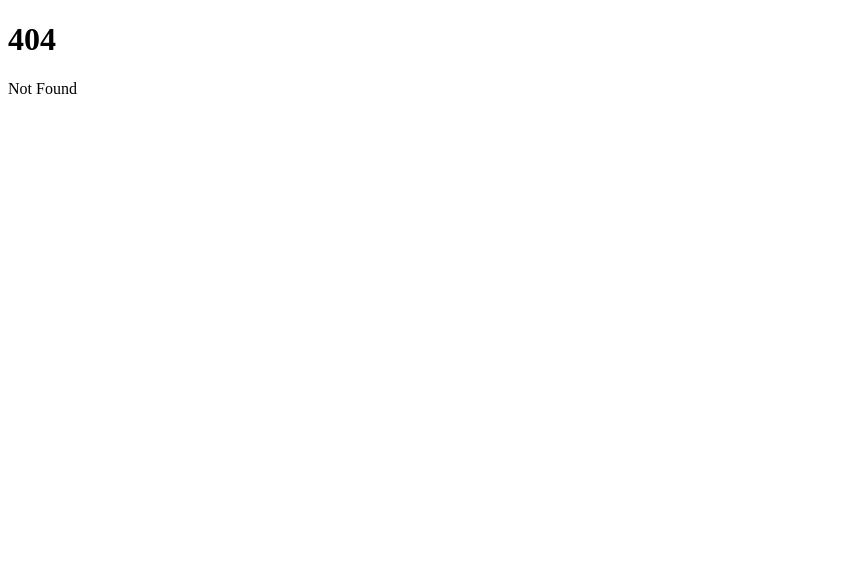
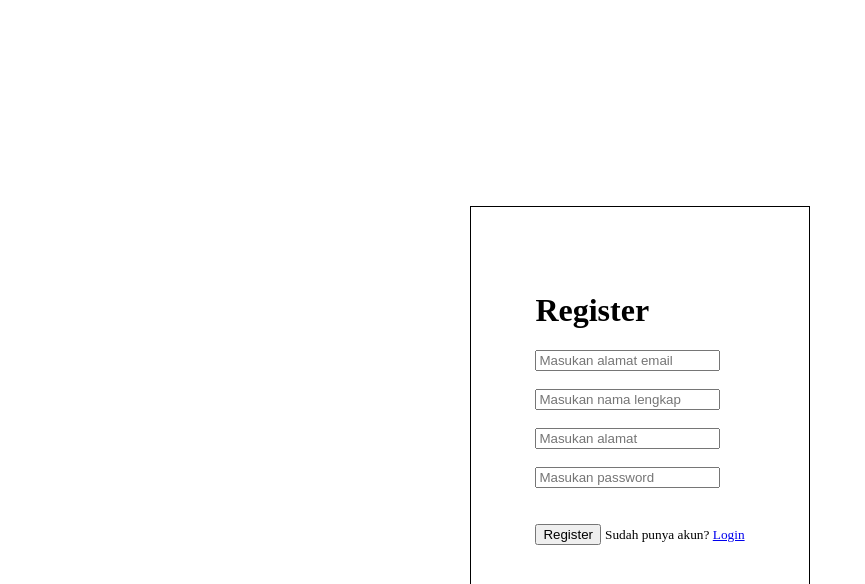
Before and after one commit to jagadw/webhost_svelte, a SvelteKit app: page /register in a window 1280 px wide. Before the commit this address had no page. Shown: the top 584 px of the page, without its empty margins (0-865 px from the left). Built offline with nearby package versions, Linux system fonts and the light colour scheme.

Commit message:
add register page

```diff
--- a/src/routes/header.svelte
+++ b/src/routes/header.svelte
@@ -6,7 +6,7 @@
     <center>
         <p>
         <b>Belum punya akun? </b>
-        <button>Daftar</button>
+        <a href="./register/">Daftar</a>
         <button>Bantuan</button>
     </p>
     </center>
--- /dev/null
+++ b/src/routes/login/+page.svelte
@@ -0,0 +1,30 @@
+<script>
+</script>
+    <div class="container">
+        <div class="login">
+            <h1>Log In</h1>
+            <input type="text" placeholder="Masukan alamat email">
+            <br><br>
+            <input type="password" placeholder="Masukan password">
+            <br><br><br>
+            <div class="option">
+                <input type="submit" value="Login">
+                <small>Belum punya akun? <a href="./register/">Register</a></small>
+            </div>
+        </div>
+    </div>
+<style>
+    .container {
+        height: 100vh;
+        display: flex;
+        align-items: center;
+        justify-content: center;
+    }
+    .login {
+        padding: 5vw;
+        border: solid black 1px;
+    }
+    .option {
+        justify-content: space-between;
+    }
+</style>
--- /dev/null
+++ b/src/routes/register/+page.svelte
@@ -0,0 +1,34 @@
+<script>
+</script>
+    <div class="container">
+        <div class="login">
+            <h1>Register</h1>
+            <input type="email" placeholder="Masukan alamat email">
+            <br><br>
+            <input type="text" placeholder="Masukan nama lengkap">
+            <br><br>
+            <input type="alamat" placeholder="Masukan alamat">
+            <br><br>
+            <input type="password" placeholder="Masukan password">
+            <br><br><br>
+            <div class="option">
+                <input type="submit" value="Register">
+                <small>Sudah punya akun? <a href="./register/">Login</a></small>
+            </div>
+        </div>
+    </div>
+<style>
+    .container {
+        height: 100vh;
+        display: flex;
+        align-items: center;
+        justify-content: center;
+    }
+    .login {
+        padding: 5vw;
+        border: solid black 1px;
+    }
+    .option {
+        justify-content: space-between;
+    }
+</style>
```
